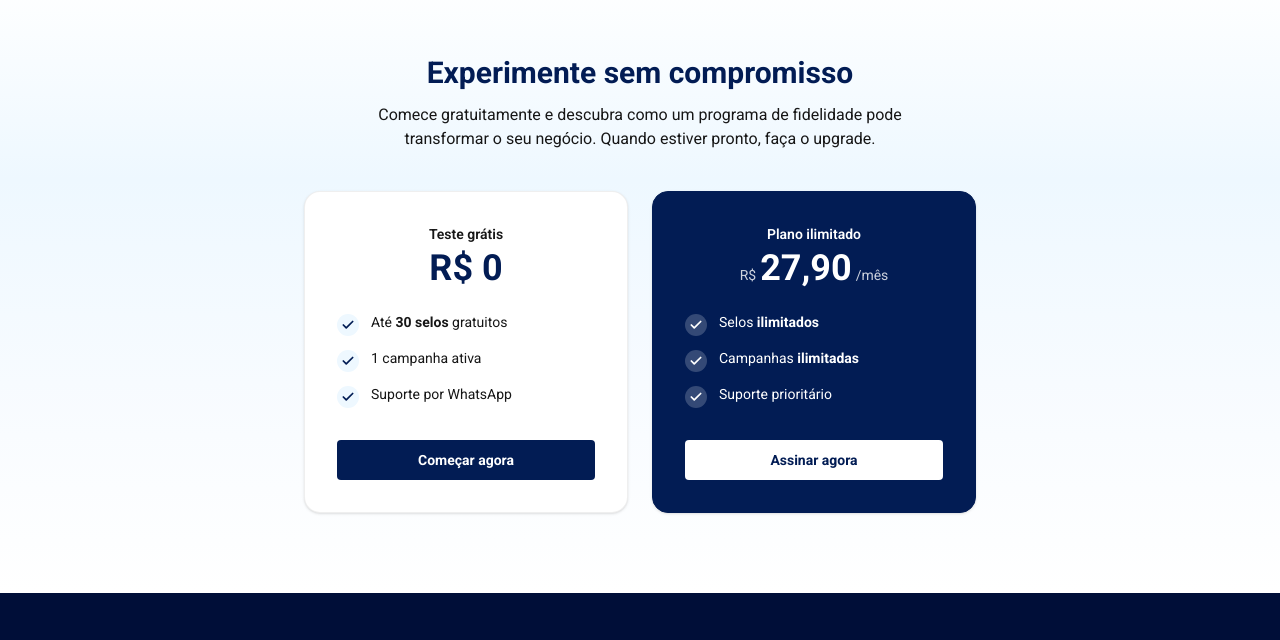
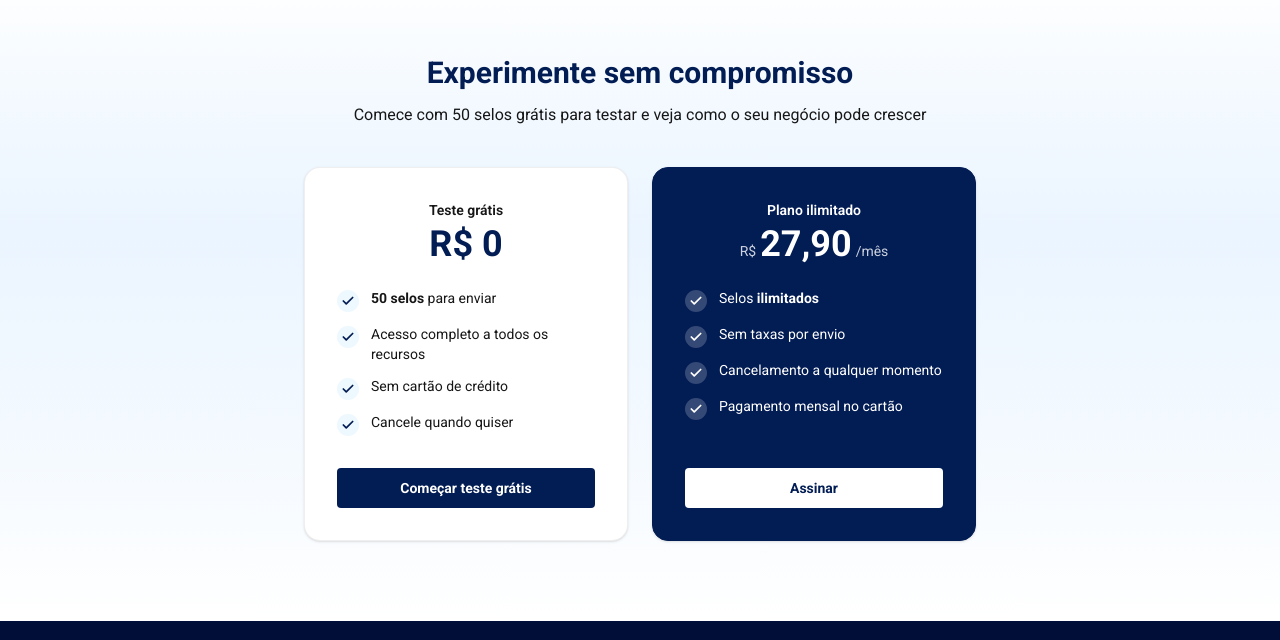
Before and after one commit to victormilitao/fideliza, a Next.js app: page / in a window 1280 px wide. Shown: the part 2360-3000 px from the top of the page. Built offline with nearby package versions, Linux system fonts and the light colour scheme.

Commit message:
feat: update pricing model, refine login page layout, and standardize call-to-action text

```diff
--- a/src/views/customer/login.tsx
+++ b/src/views/customer/login.tsx
@@ -39,8 +39,11 @@ export const LoginCustomer: React.FC = () => {
   }
 
   return (
-    <div className='flex items-center justify-center h-screen'>
-      <div className='flex flex-col gap-6 w-3xs'>
+    <div className='flex flex-col items-center justify-center min-h-[100dvh] py-10'>
+      <h1 className='text-center text-primary-600 font-bold text-2xl mt-10'>
+        Eloop
+      </h1>
+      <div className='flex flex-col gap-6 w-3xs my-auto'>
         <h2 className='text-center'>
           <b>Use seu número de celular para acessar e acompanhar seus selos.</b>
         </h2>
--- a/src/views/landing/how-it-works.tsx
+++ b/src/views/landing/how-it-works.tsx
@@ -66,7 +66,7 @@ export default function HowItWorks() {
 
         <div className='mt-10'>
           <Button className='w-full' onClick={() => router.push('/store/create')}>
-            Começar o teste grátis agora
+            Começar grátis
           </Button>
         </div>
       </div>
--- a/src/views/landing/pricing.tsx
+++ b/src/views/landing/pricing.tsx
@@ -10,7 +10,7 @@ export const Pricing = () => {
       className='py-16 lg:py-20 px-6'
       style={{
         background:
-          'linear-gradient(180deg, #FFFFFF 0%, #EEF8FF 33%, #F7FBFF 66%, #FFFFFF 100%)',
+          'linear-gradient(180deg, #FFFFFF 0%, #F3F9FF 20%, #EBF5FF 40%, #F3F9FF 70%, #FFFFFF 100%)',
       }}
     >
       <div className='max-w-4xl mx-auto text-center'>
@@ -18,8 +18,7 @@ export const Pricing = () => {
           Experimente sem compromisso
         </h2>
         <p className='text-neutral-700 mb-10 max-w-xl mx-auto'>
-          Comece gratuitamente e descubra como um programa de fidelidade pode
-          transformar o seu negócio. Quando estiver pronto, faça o upgrade.
+          Comece com 50 selos grátis para testar e veja como o seu negócio pode crescer
         </p>
 
         <div className='grid grid-cols-1 sm:grid-cols-2 gap-6 max-w-2xl mx-auto'>
@@ -43,7 +42,7 @@ export const Pricing = () => {
                   />
                 </span>
                 <span>
-                  Até <strong>30 selos</strong> gratuitos
+                  <strong>50 selos</strong> para enviar
                 </span>
               </li>
               <li className='flex items-start gap-3 text-sm text-neutral-700'>
@@ -55,7 +54,7 @@ export const Pricing = () => {
                     className='text-primary-600'
                   />
                 </span>
-                <span>1 campanha ativa</span>
+                <span>Acesso completo a todos os recursos</span>
               </li>
               <li className='flex items-start gap-3 text-sm text-neutral-700'>
                 <span className='bg-primary-100 rounded-full p-1 shrink-0 mt-0.5'>
@@ -66,7 +65,18 @@ export const Pricing = () => {
                     className='text-primary-600'
                   />
                 </span>
-                <span>Suporte por WhatsApp</span>
+                <span>Sem cartão de crédito</span>
+              </li>
+              <li className='flex items-start gap-3 text-sm text-neutral-700'>
+                <span className='bg-primary-100 rounded-full p-1 shrink-0 mt-0.5'>
+                  <Icon
+                    name='Check'
+                    size={14}
+                    strokeWidth={3}
+                    className='text-primary-600'
+                  />
+                </span>
+                <span>Cancele quando quiser</span>
               </li>
             </ul>
 
@@ -74,7 +84,7 @@ export const Pricing = () => {
               className='w-full text-base font-bold mt-auto'
               onClick={() => router.push('/store/create')}
             >
-              Começar agora
+              Começar teste grátis
             </Button>
           </div>
 
@@ -112,9 +122,7 @@ export const Pricing = () => {
                     className='text-white'
                   />
                 </span>
-                <span>
-                  Campanhas <strong>ilimitadas</strong>
-                </span>
+                <span>Sem taxas por envio</span>
               </li>
               <li className='flex items-start gap-3 text-sm text-white'>
                 <span className='bg-white/20 rounded-full p-1 shrink-0 mt-0.5'>
@@ -125,7 +133,18 @@ export const Pricing = () => {
                     className='text-white'
                   />
                 </span>
-                <span>Suporte prioritário</span>
+                <span>Cancelamento a qualquer momento</span>
+              </li>
+              <li className='flex items-start gap-3 text-sm text-white'>
+                <span className='bg-white/20 rounded-full p-1 shrink-0 mt-0.5'>
+                  <Icon
+                    name='Check'
+                    size={14}
+                    strokeWidth={3}
+                    className='text-white'
+                  />
+                </span>
+                <span>Pagamento mensal no cartão</span>
               </li>
             </ul>
 
@@ -133,7 +152,7 @@ export const Pricing = () => {
               className='w-full h-10 rounded-sm bg-white text-primary-600 text-sm font-bold hover:bg-white/90 transition-colors cursor-pointer mt-auto'
               onClick={() => router.push('/store/create')}
             >
-              Assinar agora
+              Assinar
             </button>
           </div>
         </div>
```
